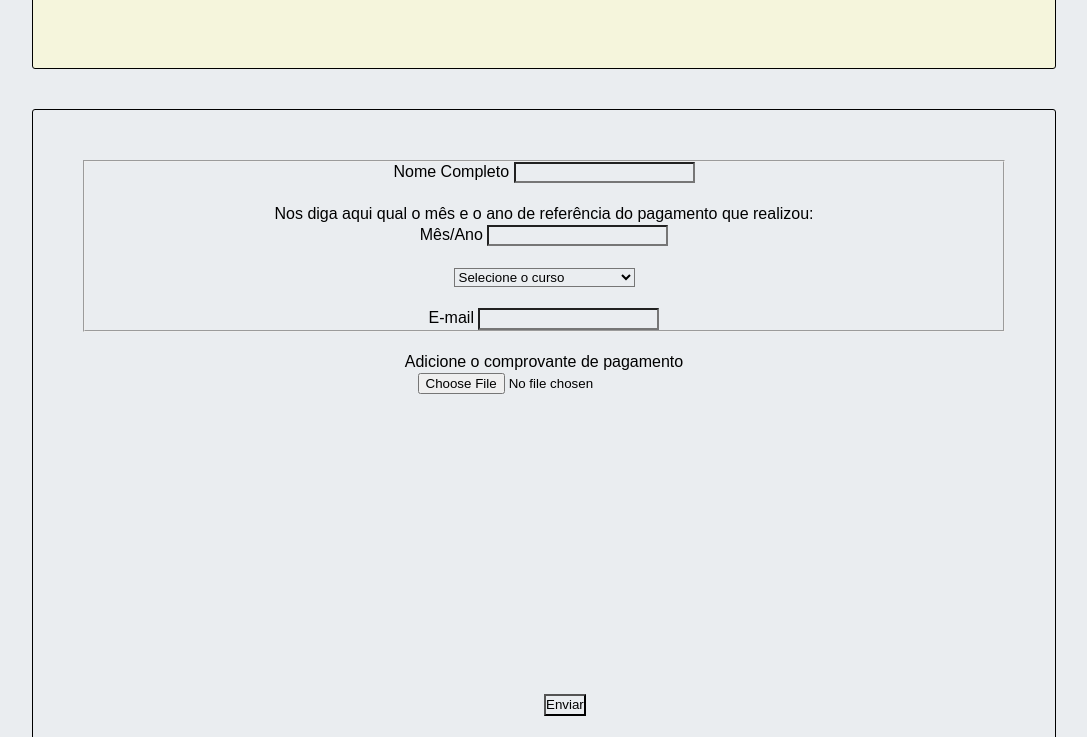
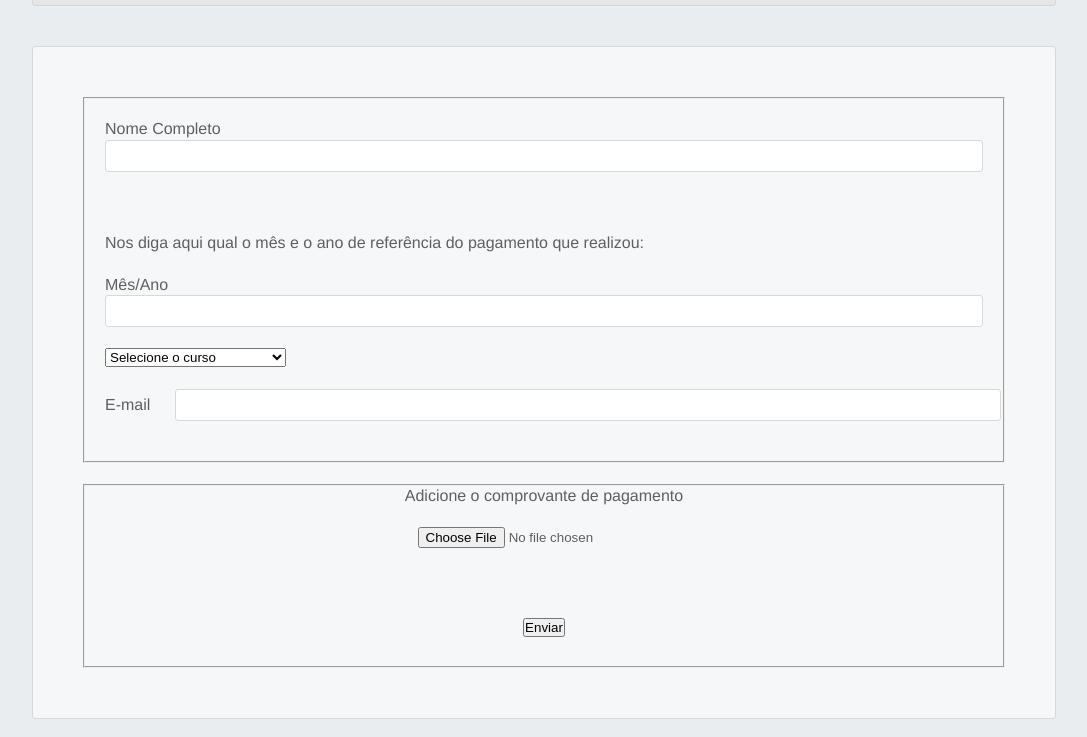
Before and after one commit to Pantoja42/Trybe-exercises, a plain HTML site: page HTML_CSS_Forms/Formulário.html in a window 1280 px wide. Shown: the part 198-935 px from the top of the page, without its empty margins (96-1183 px from the left). Drawn offline with Linux system fonts and the light colour scheme.

Commit message:
Finalizando o style

```diff
--- a/HTML_CSS_Forms/Formulário.html
+++ b/HTML_CSS_Forms/Formulário.html
@@ -1,49 +1,53 @@
 <!DOCTYPE html>
 <html lang="pt-br">
+
   <head>
     <meta charset="UTF-8">
-    <meta http-equiv="X-UA-Compatible" content="IE=edge">
-    <meta name="viewport" content="width=device-width, initial-scale=1.0">
+    <title>Registro de pagamento</title>
     <link rel="stylesheet" href="style.css">
-    <title>Registro de pagamento</title>
   </head>
+
   <body>
     <header class="cabecalho">
         <h1>Comprovante de Pagamento Instituto Bíblico IBH</h1>
-        <h2>Esse formulário é uma ferramenta para auxiliar no controle de pagamento das mensalidades do nosso curso.</h2>
-        <br>
+        <p> <em>Esse formulário é uma ferramenta para auxiliar no controle de pagamento das mensalidades do nosso curso.</em></p>
     </header>
-    <form action="" method="GET"  enctype="multipart/form-data" class="dados-usuario">
+    <form action="" method="GET"  enctype="multipart/form-data" class="speaker-form">
         <fieldset>
-            <div>
-                <label class="nome">Nome Completo</label>
-                <input type="text" name="nome" id="nome">
+            <div class="form-row">
+            <div class="line-content">
+                <label for="full-name">Nome Completo</label>
+                <input type="text" name="nome" id="full-name" required>
             </div>
             <br>
+            <div class="line-content">
+                <p>Nos diga aqui qual o mês e o ano de referência do pagamento que realizou:</p>
+                <br>
+                <label>Mês/Ano</label>
+                <input type="text" name="mês">
+            </div>
             <div>
-                <p>Nos diga aqui qual o mês e o ano de referência do pagamento que realizou:</p>
-                <label>Mês/Ano</label>
-                <input type="text" name="mês" id="mês">
-            </div>
-            <br>
-            <select name="Curso" id="curso">
+                <select name="curso" id="curso">
                     <option value="básico">Selecione o curso</option>
                     <option value="básico">Curso Básico de Teologia</option>
                     <option value="historia">Curso de História da Igreja</option>
                 </select>
                 <br>
                 <br>
-            <label>E-mail</label>
+                <label id="email">E-mail</label>
                 <input type="text" name="email" id="email">
+            </div>
         </fieldset>
         <br>
-        <div>
+        <fieldset>
+        <div class="pagamento">
             <p>Adicione o comprovante de pagamento</p>
+            <br>
             <Input type="file" name="comprovante" id="comprovante"></Input>
             <br>
             <button type="submit" id="botao">Enviar</button>
         </div>
+        </fieldset>
     </form>
-
   </body>
 </html>
--- a/HTML_CSS_Forms/style.css
+++ b/HTML_CSS_Forms/style.css
@@ -2,40 +2,67 @@
     margin: 0;
     padding: 0;
     box-sizing: border-box;
+  }
+body {
+    color: rgb(93, 96, 99);
     background-color: rgb(234, 237, 240);
-    font-family: Arial, Helvetica, sans-serif;
+    font-family: "Helvetica", "Arial", sans-serif;
+    font-size: 16px;
     line-height: 1.3;
-}
-
+  }
 .cabecalho {
-    background-color: beige;
     text-align: center;
-    border: 1px solid black;
+    background-color: rgb(230, 230, 230);
+    border: 1px solid rgb(214, 217, 220);
     border-radius: 3px;
     width: 80%;
     margin: 40px 0;
     padding: 50px;
     margin-right: auto;
     margin-left: auto;
-
-}
-.dados-usuario {
-    text-align: center;
-    border: 1px solid black;
+  }
+.speaker-form {
+    background-color: rgb(246, 247, 248);
+    border: 1px solid rgb(214, 217, 220);
     border-radius: 3px;
     width: 80%;
-    margin: 40px 0;
     padding: 50px;
-    margin-right: auto;
-    margin-left: auto;
+    margin: 0 auto 40px auto;
+  }
+#botao {
+    margin-top: 70px;
+}
+.line-content {
+    margin: 20px;
+  }
 
-}
-.npme {
-    padding: 30px;
-}
+  .form-row {
+    margin-bottom: 40px;
+  }
+  .form-row input[type="text"] {
+    background-color: rgb(255, 255, 255);
+    border: 1px solid rgb(214, 217, 220);
+    border-radius: 3px;
+    width: 100%;
+    padding: 7px;
+    font-size: 14px;
+  }
 
-#botao {
-    margin-top: 300px;
-    margin-left: 50%;
-    margin-right: 50%;
-}
+  .form-row label {
+    margin-bottom: 15px;
+  }
+
+  .legacy-form-row {
+    padding: 10px;
+  }
+  #curso {
+    margin-left: 20px;
+  }
+  #email {
+    margin-left: 20px;
+    width: 90%;
+  }
+  .pagamento {
+      text-align: center;
+      margin-bottom: 3%;
+  }
```
Lines whose indentation alone changed are shown as unchanged.
